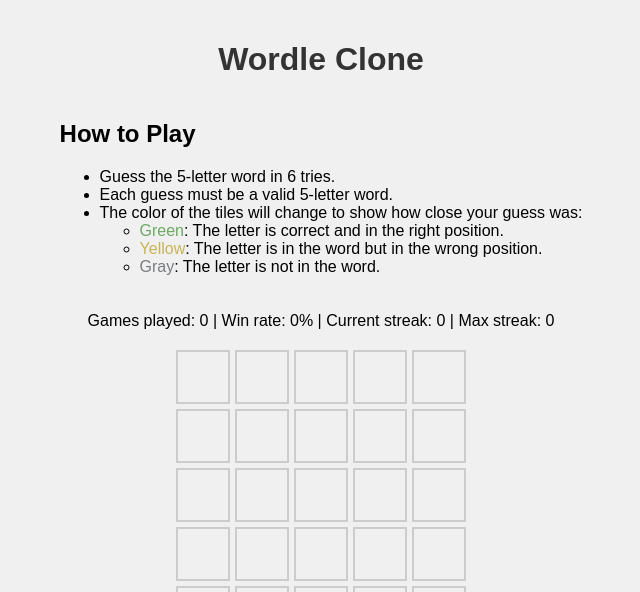
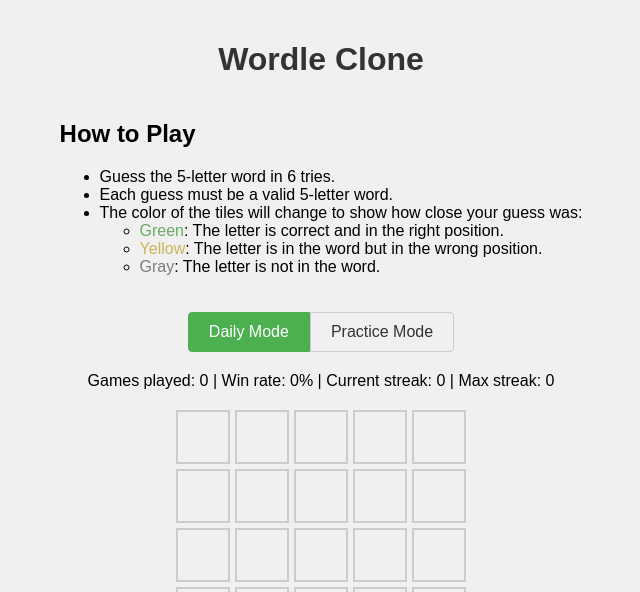
Before and after one commit to laventura/klone-wordle, a Flask app: page / in a window 1280 px wide. Shown: the top 592 px of the page, without its empty margins (319-959 px from the left). Run offline with Flask 3, Linux system fonts and the light colour scheme.

Commit message:
Agent step completed: Implement a practice mode with unlimited plays

```diff
--- a/main.py
+++ b/main.py
@@ -19,6 +19,9 @@
     random.seed(seed)
     return random.choice(words).upper()
 
+def get_practice_word():
+    return random.choice(words).upper()
+
 @app.route('/')
 def index():
     return render_template('index.html')
@@ -26,7 +29,15 @@
 @app.route('/api/check_word', methods=['POST'])
 def check_word():
     guess = request.json['guess'].upper()
-    target_word = get_daily_word()
+    mode = request.json.get('mode', 'daily')
+
+    if mode == 'practice':
+        target_word = session.get('practice_word')
+        if not target_word:
+            target_word = get_practice_word()
+            session['practice_word'] = target_word
+    else:
+        target_word = get_daily_word()
 
     if len(guess) != 5 or guess.lower() not in words:
         return jsonify({'error': 'Invalid word'}), 400
@@ -62,5 +73,11 @@
     else:
         return jsonify({'error': 'Debug mode is not enabled'}), 403
 
+@app.route('/api/new_practice_game', methods=['POST'])
+def new_practice_game():
+    new_word = get_practice_word()
+    session['practice_word'] = new_word
+    return jsonify({'message': 'New practice game started'})
+
 if __name__ == '__main__':
     app.run(host='0.0.0.0', port=5000, debug=True)
--- a/static/css/style.css
+++ b/static/css/style.css
@@ -98,8 +98,7 @@
     color: red;
 }
 
-#share-button {
-    display: none;
+#share-button, #new-practice-game {
     padding: 10px 20px;
     font-size: 16px;
     background-color: #4CAF50;
@@ -107,9 +106,10 @@
     border: none;
     border-radius: 4px;
     cursor: pointer;
+    margin-bottom: 10px;
 }
 
-#share-button:hover {
+#share-button:hover, #new-practice-game:hover {
     background-color: #45a049;
 }
 
@@ -129,6 +129,35 @@
     color: #666;
 }
 
+#mode-toggle {
+    display: flex;
+    justify-content: center;
+    margin-bottom: 20px;
+}
+
+#daily-mode, #practice-mode {
+    padding: 10px 20px;
+    font-size: 16px;
+    background-color: #f0f0f0;
+    color: #333;
+    border: 1px solid #ccc;
+    cursor: pointer;
+}
+
+#daily-mode {
+    border-radius: 4px 0 0 4px;
+}
+
+#practice-mode {
+    border-radius: 0 4px 4px 0;
+}
+
+#daily-mode.active, #practice-mode.active {
+    background-color: #4CAF50;
+    color: white;
+    border-color: #4CAF50;
+}
+
 @media (max-width: 480px) {
     .letter-box {
         width: 40px;
--- a/static/js/game.js
+++ b/static/js/game.js
@@ -5,6 +5,7 @@
 let guesses = [];
 let gameOver = false;
 let DEBUG_MODE = false;
+let currentMode = 'daily';
 
 const gameBoard = document.getElementById('game-board');
 const keyboard = document.getElementById('keyboard');
@@ -12,8 +13,12 @@
 const shareButton = document.getElementById('share-button');
 const statsElement = document.getElementById('stats');
 const nextGameTimerElement = document.getElementById('next-game-timer');
+const dailyModeButton = document.getElementById('daily-mode');
+const practiceModeButton = document.getElementById('practice-mode');
+const newPracticeGameButton = document.getElementById('new-practice-game');
 
 function createGameBoard() {
+    gameBoard.innerHTML = ''; // Clear existing content
     for (let i = 0; i < MAX_GUESSES; i++) {
         const row = document.createElement('div');
         row.className = 'word-row';
@@ -60,6 +65,7 @@
         keys.slice(19)
     ];
 
+    keyboard.innerHTML = ''; // Clear existing content
     keyboardLayout.forEach(row => {
         const keyboardRow = document.createElement('div');
         keyboardRow.className = 'keyboard-row';
@@ -102,7 +108,7 @@
         headers: {
             'Content-Type': 'application/json',
         },
-        body: JSON.stringify({ guess }),
+        body: JSON.stringify({ guess, mode: currentMode }),
     })
     .then(response => response.json())
     .then(data => {
@@ -150,10 +156,14 @@
 
 function endGame(won) {
     gameOver = true;
-    updateStats(won);
-    showMessage(won ? 'Congratulations! You won!' : 'Game over. Try again tomorrow!');
-    shareButton.style.display = 'block';
-    startNextGameTimer();
+    if (currentMode === 'daily') {
+        updateStats(won);
+        shareButton.style.display = 'block';
+        startNextGameTimer();
+    } else {
+        newPracticeGameButton.style.display = 'block';
+    }
+    showMessage(won ? 'Congratulations! You won!' : 'Game over. Try again!');
 }
 
 function showMessage(message, isError = false) {
@@ -207,21 +217,13 @@
     currentGuess = [];
     guesses = [];
     gameOver = false;
-    const rows = gameBoard.getElementsByClassName('word-row');
-    for (let row of rows) {
-        const letterBoxes = row.getElementsByClassName('letter-box');
-        for (let box of letterBoxes) {
-            box.textContent = '';
-            box.className = 'letter-box';
-        }
-    }
-    const keys = document.getElementsByClassName('key');
-    for (let key of keys) {
-        key.className = 'key';
-    }
+    createGameBoard(); // Recreate the game board
+    createKeyboard(); // Recreate the keyboard
     updateGameBoard();
     shareButton.style.display = 'none';
+    newPracticeGameButton.style.display = 'none';
     nextGameTimerElement.textContent = '';
+    showMessage('');
 }
 
 function startNewGameDebug() {
@@ -237,7 +239,41 @@
         } else {
             showMessage(`New game started. Debug word: ${data.debug_word}`);
             resetGame();
-            // Remove the window.location.reload() line
+        }
+    })
+    .catch(error => {
+        console.error('Error:', error);
+        showMessage('An error occurred. Please try again.', true);
+    });
+}
+
+function switchMode(mode) {
+    currentMode = mode;
+    resetGame();
+    if (mode === 'daily') {
+        dailyModeButton.classList.add('active');
+        practiceModeButton.classList.remove('active');
+        newPracticeGameButton.style.display = 'none';
+        displayStats();
+    } else {
+        dailyModeButton.classList.remove('active');
+        practiceModeButton.classList.add('active');
+        statsElement.textContent = '';
+        startNewPracticeGame();
+    }
+}
+
+function startNewPracticeGame() {
+    fetch('/api/new_practice_game', {
+        method: 'POST',
+    })
+    .then(response => response.json())
+    .then(data => {
+        if (data.error) {
+            showMessage(data.error, true);
+        } else {
+            showMessage('New practice game started!');
+            resetGame();
         }
     })
     .catch(error => {
@@ -292,3 +328,11 @@
         showMessage('Failed to copy results. Please try again.', true);
     });
 });
+
+// Add event listeners for mode switching and new practice game
+dailyModeButton.addEventListener('click', () => switchMode('daily'));
+practiceModeButton.addEventListener('click', () => switchMode('practice'));
+newPracticeGameButton.addEventListener('click', startNewPracticeGame);
+
+// Set initial mode
+switchMode('daily');
--- a/templates/index.html
+++ b/templates/index.html
@@ -23,11 +23,17 @@
         </ul>
     </div>
 
+    <div id="mode-toggle">
+        <button id="daily-mode">Daily Mode</button>
+        <button id="practice-mode">Practice Mode</button>
+    </div>
+
     <div id="stats"></div>
     <div id="game-board"></div>
     <div id="keyboard"></div>
     <div id="message"></div>
     <button id="share-button">Share Results</button>
+    <button id="new-practice-game" style="display: none;">New Practice Game</button>
     <div id="next-game-timer"></div>
 
     <div id="debug-controls" style="display: none;">
```
